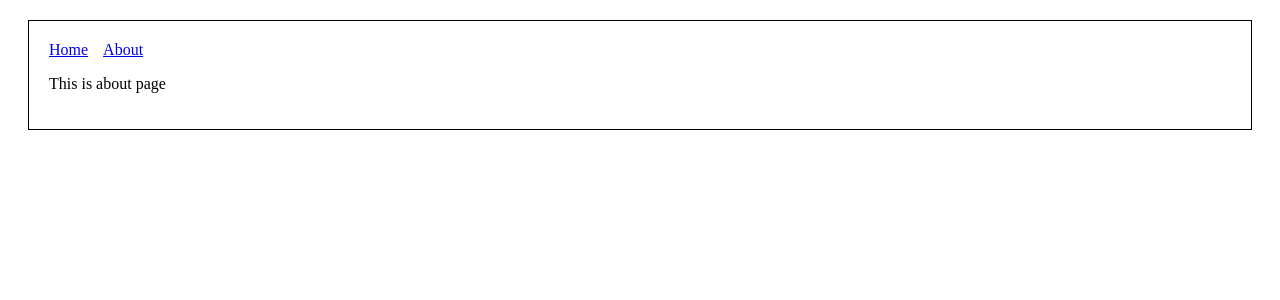
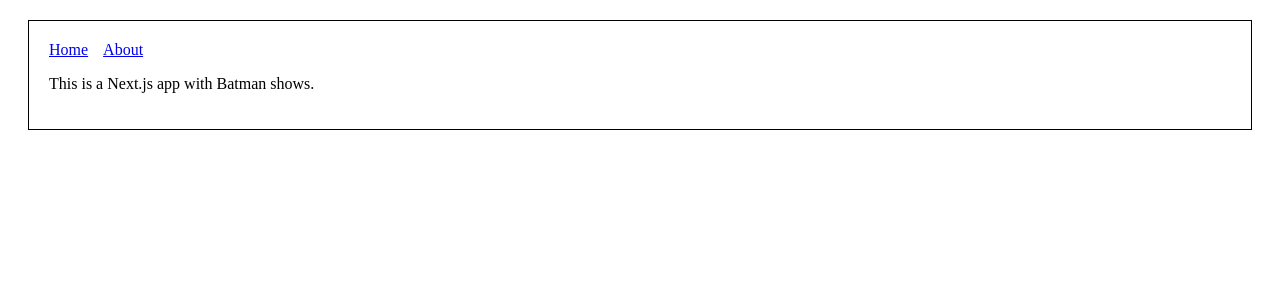
Before and after one commit to taraschuiko/next-learn, a Next.js app: page /about in a window 1280 px wide. Shown: the top 300 px of the page. Built offline with nearby package versions, Linux system fonts and the light colour scheme.

Commit message:
Updated about page

```diff
--- a/pages/about.jsx
+++ b/pages/about.jsx
@@ -3,6 +3,6 @@ import Layout from '../layouts/Layout';
 
 export default () => (
   <Layout>
-    <p>This is about page</p>
+    <p>This is a Next.js app with Batman shows.</p>
   </Layout>
 );
```
